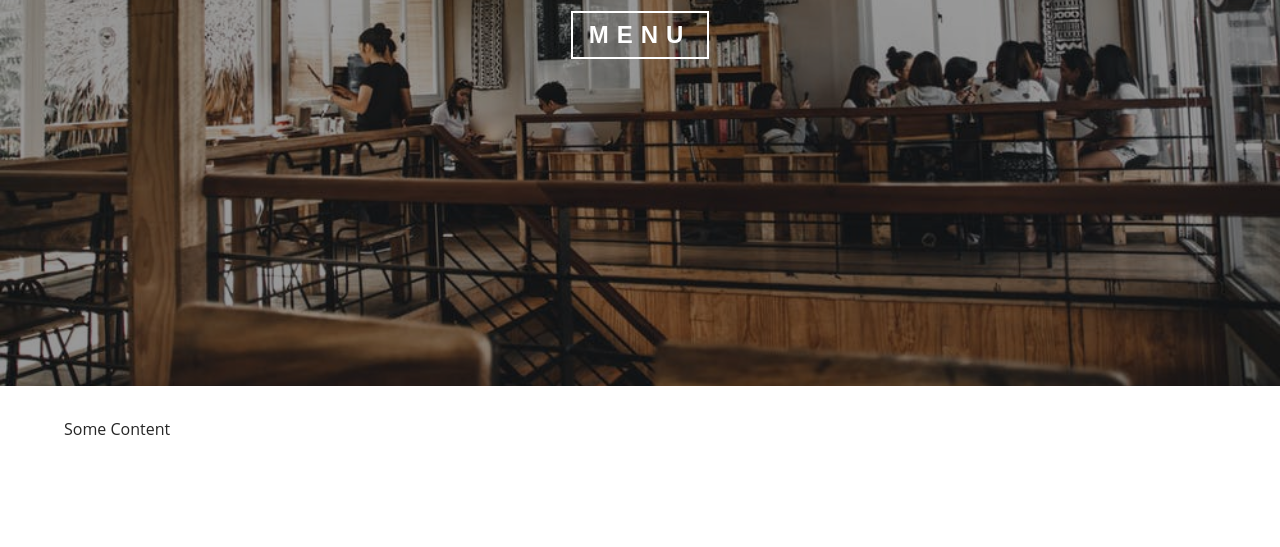
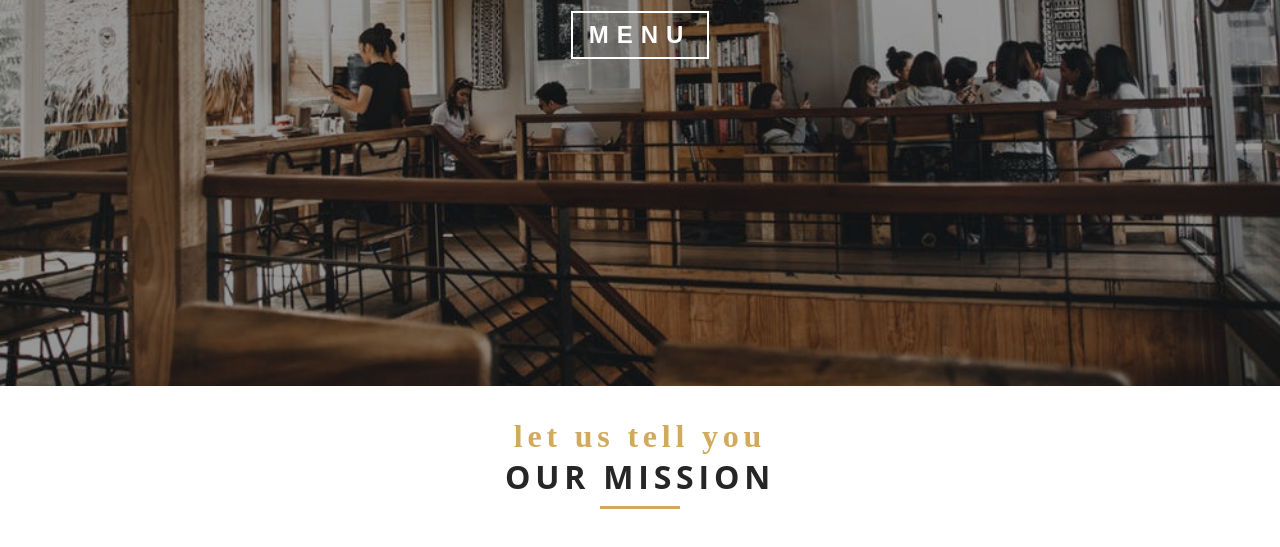
Before and after one commit to eneax/gatsby-restaurant, a Gatsby site: page / in a window 1280 px wide. Shown: the part 677-1224 px from the top of the page. Before the commit the page ends 1149 px from the top, so only its background shows below. Built offline with nearby package versions, Linux system fonts and the light colour scheme; Gatsby itself is replaced by a stand-in of ours.

Commit message:
Create Title component

```diff
--- a/src/components/HomePageComponents/QuickInfo.js
+++ b/src/components/HomePageComponents/QuickInfo.js
@@ -1,11 +1,11 @@
 import React, { Component } from 'react'
-import { Section } from '../../utils'
+import { Section, Title } from '../../utils'
 
 export default class QuickInfo extends Component {
   render() {
     return (
       <Section>
-        Some Content
+        <Title message='let us tell you' title='our mission' />
       </Section>
     )
   }
--- /dev/null
+++ b/src/utils/Title.js
@@ -0,0 +1,43 @@
+import React from 'react'
+import styled from 'styled-components'
+import { styles } from '../utils'
+
+export function Title({ title, message }) {
+  return (
+    <TitleWrapper>
+      <h3 className='message'>{message}</h3>
+      <h1 className='title'>{title}</h1>
+      <div className="underline"></div>
+    </TitleWrapper>
+  )
+}
+
+
+const TitleWrapper = styled.div`
+  text-align: center;
+
+  .message {
+    ${styles.textSlanted};
+    ${styles.letterSpacing({ spacing: '.3rem' })};
+    font-size: 2rem;
+    color: ${styles.colors.mainYellow};
+  }
+
+  .title {
+    ${styles.letterSpacing({ spacing: '.3rem' })};
+    font-size: 2rem;
+    text-transform: uppercase;
+  }
+
+  .underline {
+    width: 5rem;
+    height: .2rem;
+    background: ${styles.colors.mainYellow};
+    margin: .5rem auto;
+  }
+`
+
+Title.defaultProps = {
+  message: 'Our message',
+  title: 'Our title',
+}
--- a/src/utils/index.js
+++ b/src/utils/index.js
@@ -3,5 +3,6 @@ import { HomeHeader, PageHeader } from './Header'
 import Banner from './Banner'
 import { BannerButton } from './Button'
 import { Section } from './Section'
+import { Title } from './Title'
 
-export { styles, HomeHeader, PageHeader, Banner, BannerButton, Section }
+export { styles, HomeHeader, PageHeader, Banner, BannerButton, Section, Title }
```
